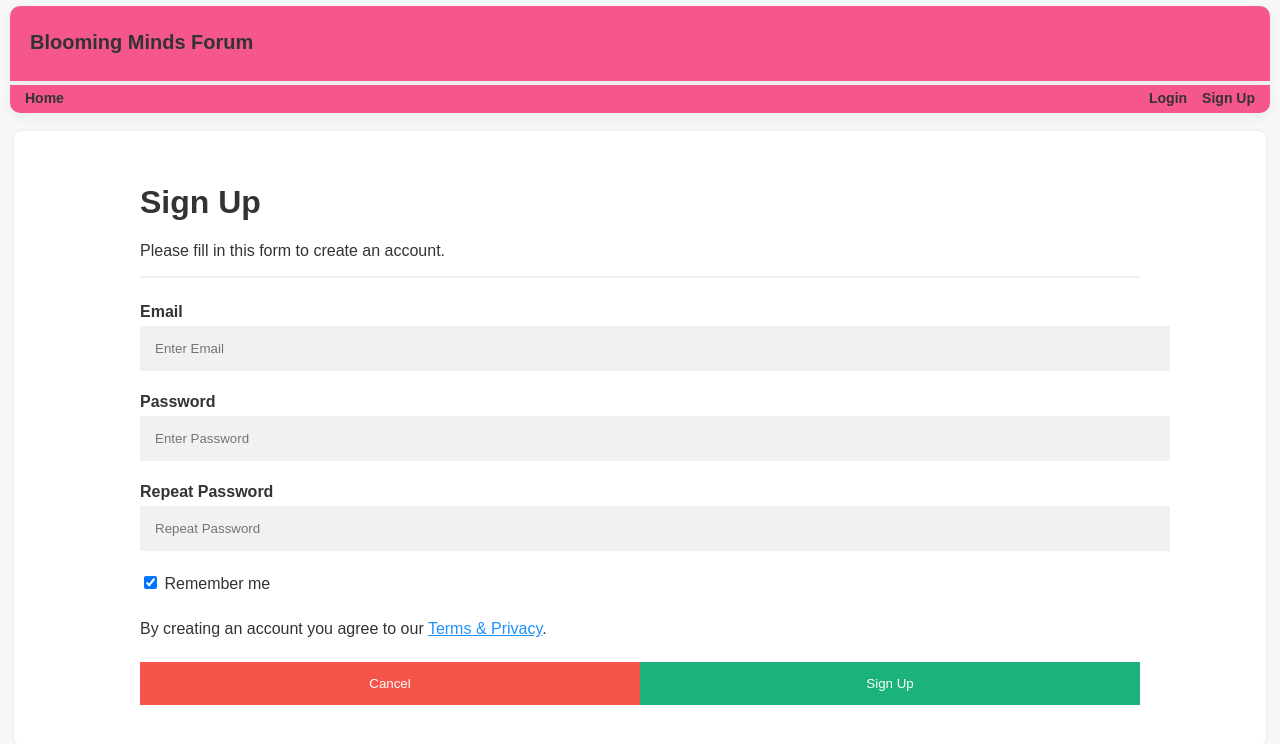
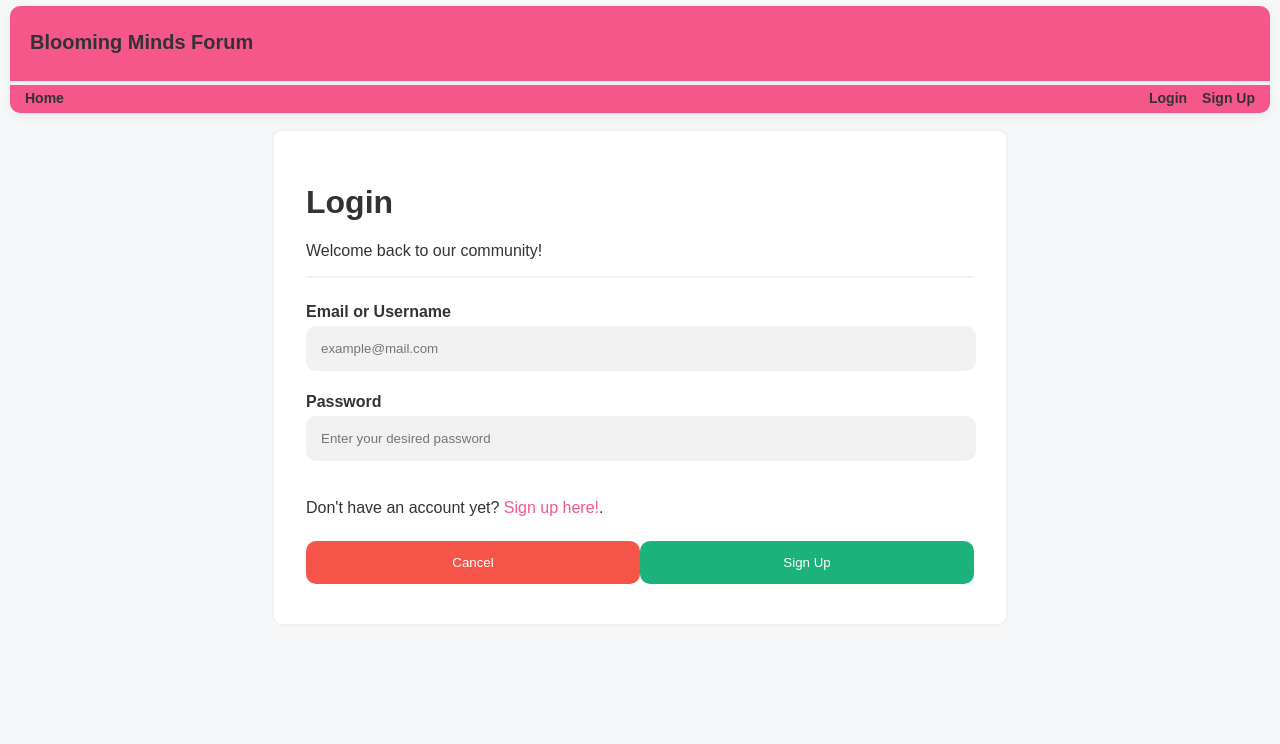
Before and after one commit to Goncalo-C2003/blooming-minds, a Vue app in the folder frontend/: page /login in a window 1280 px wide. Shown: the top 744 px of the page. Built offline with nearby package versions, Linux system fonts and the light colour scheme.

Commit message:
sign up and login

```diff
--- a/frontend/src/css/Login.css
+++ b/frontend/src/css/Login.css
@@ -0,0 +1,83 @@
+.form
+{
+  max-width: 700px;
+  margin: auto;
+  border: 2px solid #f1f1f1;
+  padding: 16px;
+  background-color: var(--card);
+  border-radius: 10px;
+}
+
+input[type=text], input[type=password]
+{
+  width: 640px;
+  padding: 15px;
+  margin: 5px 0 22px 0;
+  display: inline-block;
+  border: none;
+  background: #f1f1f1;
+  border-radius: 10px;
+}
+
+input[type=text]:focus, input[type=password]:focus
+{
+  background-color: #dddddd!important;
+  outline: none;
+}
+
+hr
+{
+  border: 1px solid #f1f1f1;
+  margin-bottom: 25px;
+  min-width: 600px;
+}
+
+button
+{
+  background-color: #04AA6D;
+  color: white;
+  padding: 14px 20px;
+  margin: 8px 0;
+  border: none;
+  cursor: pointer;
+  width: 100%;
+  opacity: 0.9;
+  border-radius: 10px;
+}
+
+button:hover
+{
+  opacity:1;
+}
+
+.cancelbtn
+{
+  padding: 14px 20px;
+  background-color: #f44336;
+}
+
+.cancelbtn, .signupbtn
+{
+  float: left;
+  width: 50%;
+}
+
+.container
+{
+  max-width: 1000px;
+  margin: auto;
+  padding: 16px;
+}
+
+.clearfix::after
+{
+  content: "";
+  clear: both;
+  display: table;
+}
+
+.link
+{
+  color: #F5578A!important;
+  text-decoration: none;
+}
--- a/frontend/src/css/Signup.css
+++ b/frontend/src/css/Signup.css
@@ -1,6 +1,6 @@
 .form
 {
-  max-width: 1220px;
+  max-width: 700px;
   margin: auto;
   border: 2px solid #f1f1f1;
   padding: 16px;
@@ -10,12 +10,13 @@
 
 input[type=text], input[type=password]
 {
-  width: 100%;
+  width: 640px;
   padding: 15px;
   margin: 5px 0 22px 0;
   display: inline-block;
   border: none;
   background: #f1f1f1;
+  border-radius: 10px;
 }
 
 input[type=text]:focus, input[type=password]:focus
@@ -28,6 +29,7 @@ hr
 {
   border: 1px solid #f1f1f1;
   margin-bottom: 25px;
+  min-width: 600px;
 }
 
 button
@@ -40,6 +42,7 @@ button
   cursor: pointer;
   width: 100%;
   opacity: 0.9;
+  border-radius: 10px;
 }
 
 button:hover
@@ -72,3 +75,9 @@ button:hover
   clear: both;
   display: table;
 }
+
+.link
+{
+  color: #F5578A!important;
+  text-decoration: none;
+}
--- a/frontend/src/router/index.js
+++ b/frontend/src/router/index.js
@@ -2,6 +2,7 @@ import { createRouter, createWebHistory } from 'vue-router'
 import HomeView from '../views/HomeView.vue'
 import WelcomeView from '../views/WelcomeView.vue'
 import SignupView from '../views/SignupView.vue'
+import LoginView from '../views/LoginView.vue'
 
 const routes = [
   {
@@ -22,7 +23,7 @@ const routes = [
   {
     path: '/login',
     name: 'Login',
-    component: SignupView
+    component: LoginView
   },
 ]
 
--- a/frontend/src/views/LoginView.vue
+++ b/frontend/src/views/LoginView.vue
@@ -1,5 +1,21 @@
 <template>
   <Navbar/>
+  <form class="form">
+  <div class="container">
+    <h1>Login</h1>
+    <p>Welcome back to our community!</p>
+    <hr>
+    <label for="email"><b>Email or Username</b></label>
+    <input type="text" placeholder="example@mail.com" name="email" required>
+    <label for="psw"><b>Password</b></label>
+    <input type="password" placeholder="Enter your desired password" name="psw" required>
+    <p>Don't have an account yet? <router-link to="/login" class="link">Sign up here!</router-link>.</p>
+    <div class="clearfix">
+      <button type="button" class="cancelbtn">Cancel</button>
+      <button type="submit" class="signupbtn">Sign Up</button>
+    </div>
+  </div>
+</form>
 </template>
 
 <script>
--- a/frontend/src/views/SignupView.vue
+++ b/frontend/src/views/SignupView.vue
@@ -5,22 +5,13 @@
     <h1>Sign Up</h1>
     <p>Please fill in this form to create an account.</p>
     <hr>
-
     <label for="email"><b>Email</b></label>
-    <input type="text" placeholder="Enter Email" name="email" required>
-
+    <input type="text" placeholder="example@mail.com" name="email" required>
     <label for="psw"><b>Password</b></label>
-    <input type="password" placeholder="Enter Password" name="psw" required>
-
+    <input type="password" placeholder="Enter your desired password" name="psw" required>
     <label for="psw-repeat"><b>Repeat Password</b></label>
     <input type="password" placeholder="Repeat Password" name="psw-repeat" required>
-
-    <label>
-      <input type="checkbox" checked="checked" name="remember" style="margin-bottom:15px"> Remember me
-    </label>
-
-    <p>By creating an account you agree to our <a href="#" style="color:dodgerblue">Terms & Privacy</a>.</p>
-
+    <p>Already have an account? <router-link to="/login" class="link">Login here!</router-link>.</p>
     <div class="clearfix">
       <button type="button" class="cancelbtn">Cancel</button>
       <button type="submit" class="signupbtn">Sign Up</button>
```
